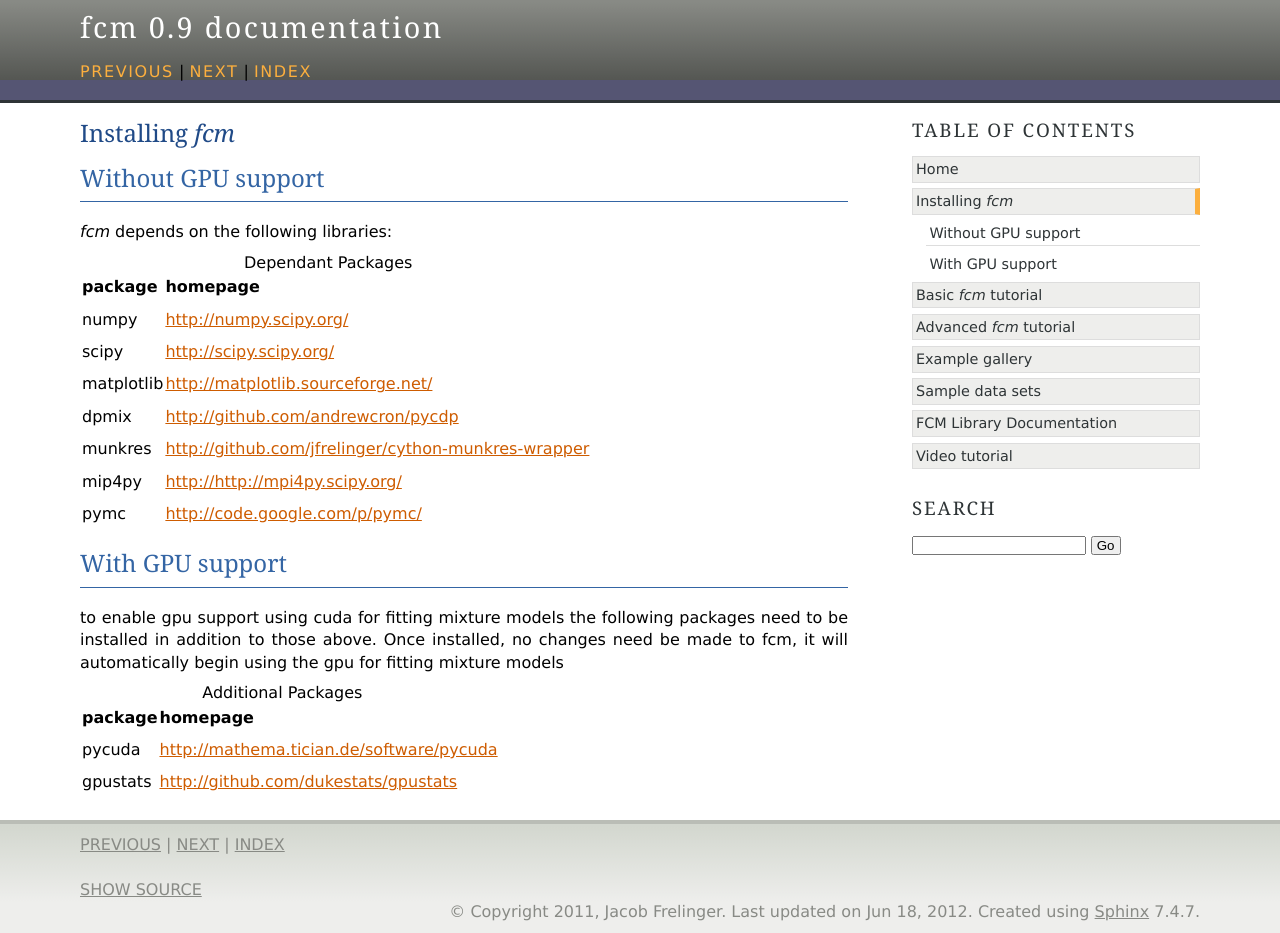
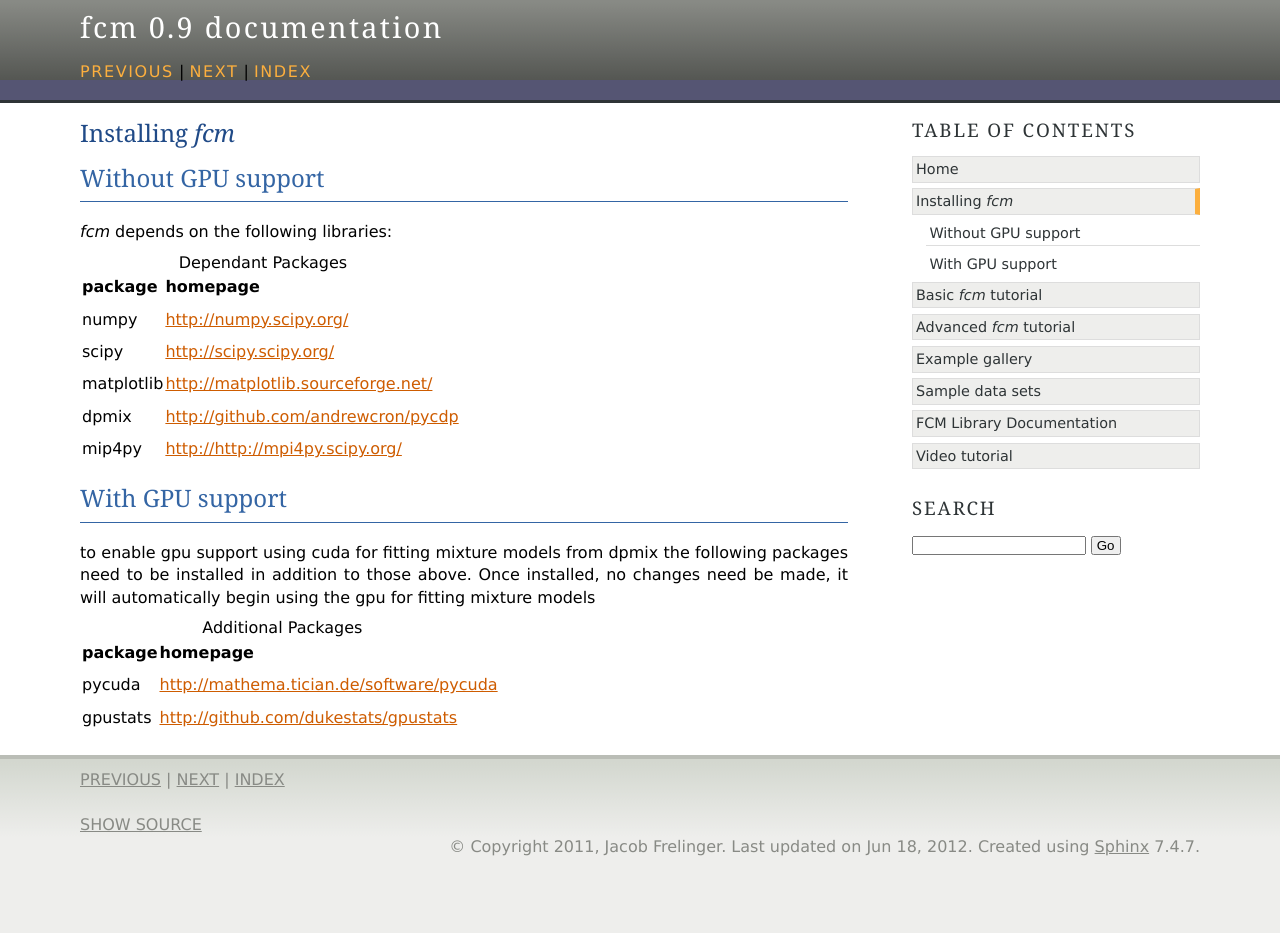
Before and after one commit to nguyen1j/py-fcm, a Sphinx documentation site: the page built from docs/source/install.rst, in a window 1280 px wide. Built offline with Sphinx 7.4.7, drawn with Linux system fonts in a browser that asks for light colours; formulas are drawn with MathJax 3; after the commit the page ends 900 px from its top, so only the background shows below that.

Commit message:
remove unneeded packages from installation

```diff
--- a/docs/source/advanced.rst
+++ b/docs/source/advanced.rst
@@ -67,7 +67,7 @@ the probability of belonging to each Gaussian to assign cells to clusters.
 The :py:class`fcm.statistics.DPMixtureModel` is used to describe these mixtures
 of Gaussians and estimate the weights (pis), means (mus), and covariances (sigmas)
 of the distribution.  Using the :py:mod:`dpmix` module we have two methods of estimating
-these parameters, markov chain monte carlo (mcmc) and bayesian expectation maximizion (bem)
+these parameters, markov chain monte carlo (mcmc) and bayesian expectation maximization (bem)
 
 
 Fitting the model using MCMC
--- a/docs/source/install.rst
+++ b/docs/source/install.rst
@@ -16,16 +16,14 @@ Without GPU support
     scipy       http://scipy.scipy.org/
     matplotlib  http://matplotlib.sourceforge.net/
     dpmix       http://github.com/andrewcron/pycdp
-    munkres     http://github.com/jfrelinger/cython-munkres-wrapper
     mip4py      http://http://mpi4py.scipy.org/
-    pymc        http://code.google.com/p/pymc/
     ==========  ===================================================
 
 With GPU support
 ****************
-to enable gpu support using cuda for fitting mixture models the following packages
+to enable gpu support using cuda for fitting mixture models from dpmix the following packages
 need to be installed in addition to those above.  Once installed, no changes need
-be made to fcm, it will automatically begin using the gpu for fitting mixture models
+be made, it will automatically begin using the gpu for fitting mixture models
 
 .. table:: Additional Packages
 
```
Also changed, not shown: 1 other file.
